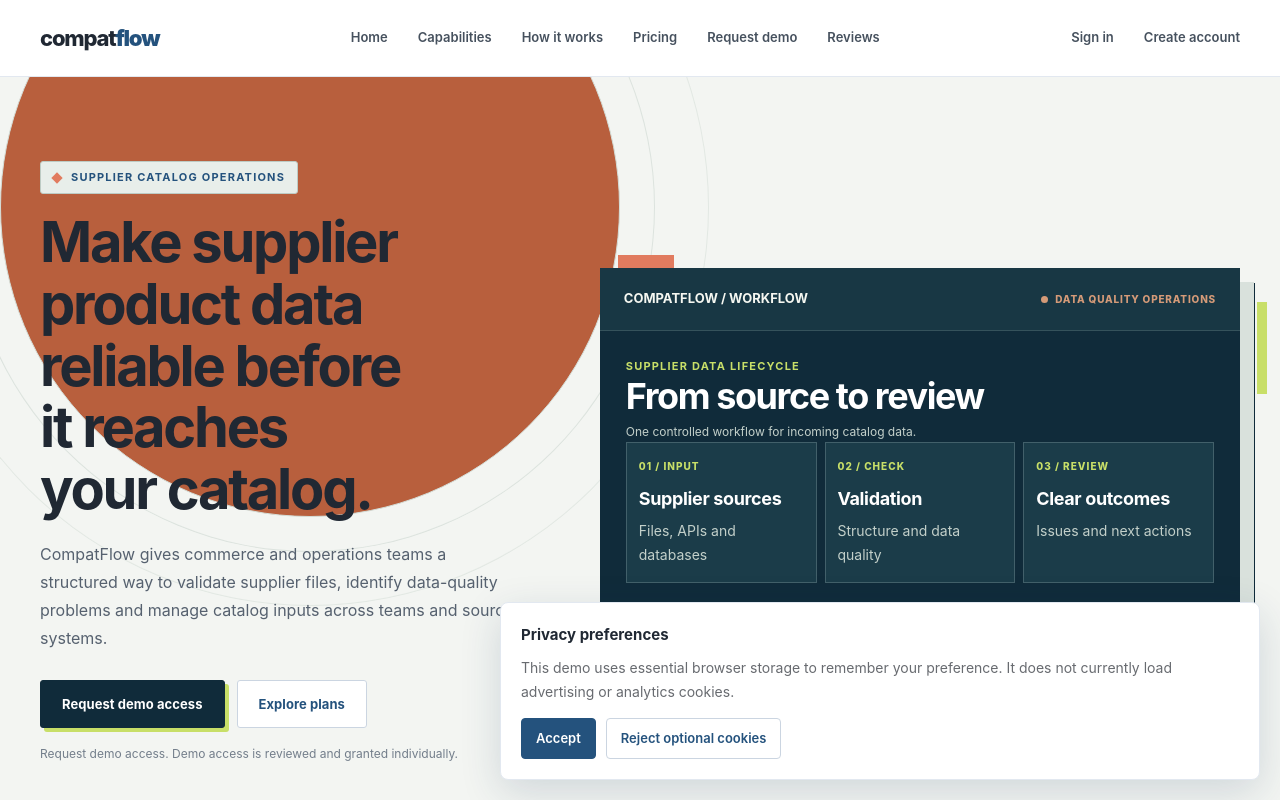
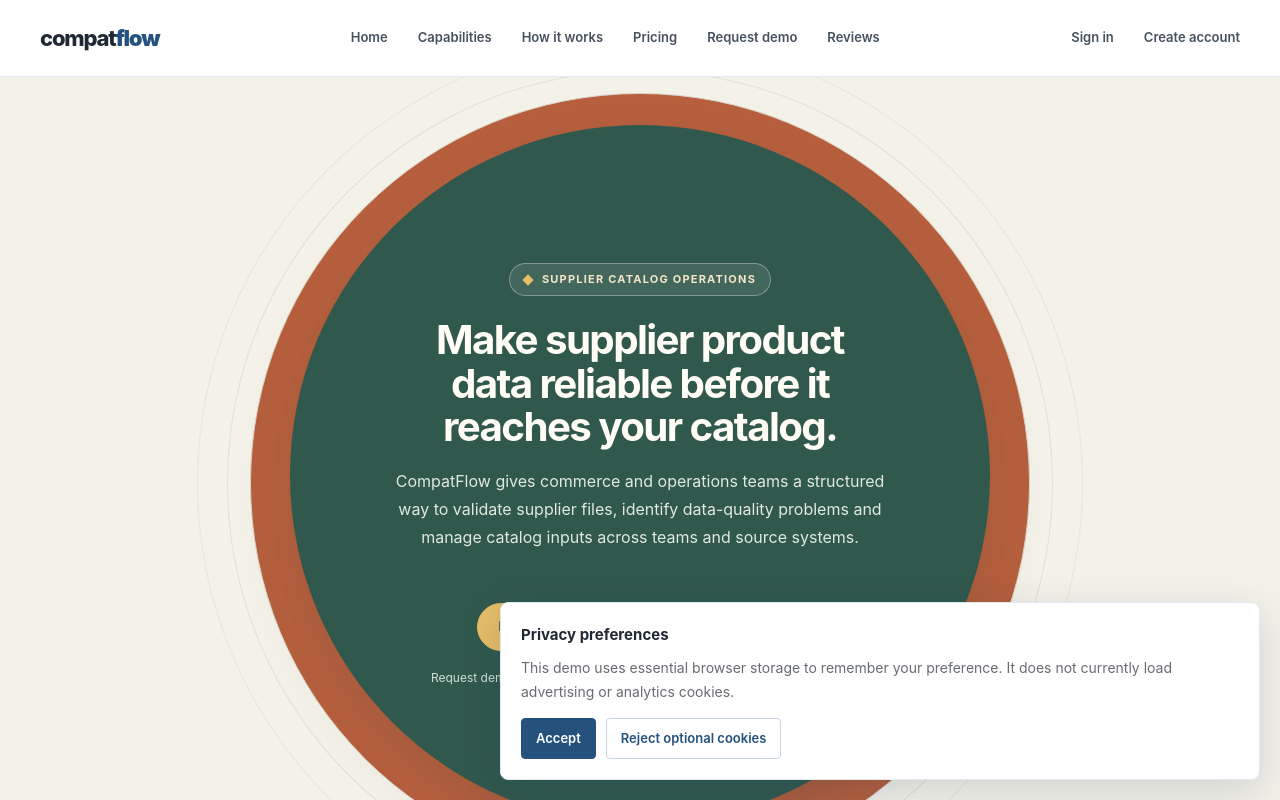
Before and after one commit to Revanth6699/compat-flow, a Next.js app in the folder frontend/: page / in a window 1280 px wide. Shown: the top 800 px of the page. Built offline with nearby package versions, Linux system fonts and the light colour scheme; no server answers.

Commit message:
Refine CompatFlow homepage hero composition

```diff
--- a/frontend/app/globals.css
+++ b/frontend/app/globals.css
@@ -1604,3 +1604,165 @@ button:disabled, .button:disabled {
 @media(prefers-reduced-motion:reduce){
   .home-page *,.home-page *:before,.home-page *:after{animation:none!important;transition:none!important}
 }
+
+
+/* Homepage direction v2 — single focal circle, no decorative product mockup. */
+.home-page{
+  --cf-circle:#31584d;
+  --cf-circle-deep:#25483f;
+  --cf-paper:#f4f1e8;
+  --cf-ink:#20342f;
+  --cf-accent:#e6bd68;
+  --cf-muted:#dce5dc;
+  background:var(--cf-paper);
+  color:var(--cf-ink);
+}
+.home-page .home-hero{
+  min-height:calc(100vh - 82px);
+  display:flex;
+  align-items:center;
+  justify-content:center;
+  padding:48px 24px 64px;
+  overflow:hidden;
+  background:var(--cf-paper);
+}
+.home-page .home-hero:before{
+  content:"";
+  position:absolute;
+  z-index:0;
+  inset:50% auto auto 50%;
+  width:min(780px,76vw);
+  aspect-ratio:1;
+  height:auto;
+  transform:translate(-50%,-50%);
+  border:1px solid #d8d4c8;
+  border-radius:50%;
+  box-shadow:0 0 0 22px var(--cf-paper),0 0 0 23px #e2ded3,0 0 0 52px var(--cf-paper),0 0 0 53px #e8e4d9;
+}
+.home-page .home-hero:after{display:none}
+.home-page .home-hero-grid{
+  position:relative;
+  z-index:1;
+  display:flex;
+  justify-content:center;
+  width:100%;
+}
+.home-page .home-hero-copy{
+  box-sizing:border-box;
+  width:min(700px,68vw);
+  min-height:700px;
+  aspect-ratio:1;
+  max-width:none;
+  padding:clamp(54px,6vw,92px);
+  display:flex;
+  flex-direction:column;
+  align-items:center;
+  justify-content:center;
+  text-align:center;
+  border-radius:50%;
+  background:var(--cf-circle);
+  color:#fffdf5;
+  box-shadow:0 24px 60px rgba(37,72,63,.14);
+  animation:cf-enter .65s ease-out both;
+}
+.home-page .home-hero-copy .eyebrow{
+  margin:0 auto 22px;
+  padding:8px 14px;
+  border:1px solid rgba(255,255,255,.32);
+  border-radius:999px;
+  background:rgba(255,255,255,.09);
+  color:#f5e6c7;
+}
+.home-page .home-hero-copy .eyebrow:before{background:var(--cf-accent)}
+.home-page .home-hero-copy h1{
+  max-width:560px;
+  margin:0 auto 18px;
+  color:#fffdf5;
+  font-size:clamp(2.25rem,3.15vw,3.35rem);
+  line-height:1.08;
+  text-align:center;
+  text-wrap:balance;
+}
+.home-page .home-hero-description{
+  max-width:500px;
+  margin:0 auto 24px;
+  color:#e1e9e0;
+  text-align:center;
+}
+.home-page .home-hero-actions{justify-content:center;gap:12px}
+.home-page .home-hero-actions .button{
+  border-radius:999px;
+  background:var(--cf-accent);
+  border-color:var(--cf-accent);
+  color:#263b32;
+  box-shadow:none;
+}
+.home-page .home-hero-actions .button:hover{
+  background:#f0cf86;
+  border-color:#f0cf86;
+  box-shadow:0 8px 20px rgba(0,0,0,.16);
+  transform:translateY(-2px);
+}
+.home-page .home-hero-actions .button-secondary{
+  color:#fffdf5;
+  border-color:rgba(255,255,255,.5);
+  background:transparent;
+}
+.home-page .home-hero-actions .button-secondary:hover{
+  color:#fffdf5;
+  border-color:#fffdf5;
+  background:rgba(255,255,255,.1);
+  box-shadow:none;
+}
+.home-page .home-hero-note{
+  max-width:430px;
+  margin:18px auto 0;
+  color:#d3dfd5;
+  text-align:center;
+}
+/* The right-side workflow mockup is intentionally removed from the hero. */
+.home-page .home-visual{display:none!important}
+.home-page .home-proof-strip{
+  background:#e6e0d2;
+  border:0;
+  justify-content:center;
+  gap:24px 48px;
+  padding:24px;
+}
+.home-page .home-proof-strip:before{display:none}
+.home-page .home-proof-strip span{color:#40584d}
+.home-page #capabilities{background:#fbfaf6}
+.home-page #capabilities .home-section-heading{border-color:var(--cf-accent)}
+.home-page #capabilities .home-capability-card:before{border-color:#a8b9a8}
+.home-page .home-capability-card:hover:before{background:var(--cf-accent);border-color:var(--cf-accent)}
+.home-page #workflow{background:#29483f!important}
+.home-page #workflow .home-step{background:#31564a;border-color:#557568;border-top-color:var(--cf-accent)}
+.home-page #workflow .home-step:hover{background:#3a6254;border-top-color:#f0cf86}
+.home-page #workflow .home-card-number{color:#f0cf86}
+.home-page .home-demo-cta{background:#e9e3d7;border-color:#d6cdbd}
+.home-page .home-demo-cta:after{background:var(--cf-accent)}
+.home-page .home-demo-cta .home-cta-button{background:var(--cf-circle);border-color:var(--cf-circle);color:#fff}
+.home-page .home-demo-cta .home-cta-button:hover{background:var(--cf-circle-deep);border-color:var(--cf-circle-deep)}
+.home-page .home-final-cta{background:#d9e2d6}
+.home-page .home-final-cta .button:first-child{background:var(--cf-circle);border-color:var(--cf-circle);color:#fff}
+.home-page .home-final-cta .button:first-child:hover{background:var(--cf-circle-deep);border-color:var(--cf-circle-deep)}
+.home-page .site-footer{background:#203b34}
+@media(max-width:900px){
+  .home-page .home-hero{min-height:auto;padding:56px 20px 68px}
+  .home-page .home-hero:before{width:min(760px,94vw)}
+  .home-page .home-hero-copy{width:min(680px,88vw);min-height:0;aspect-ratio:1;padding:clamp(44px,8vw,76px)}
+  .home-page .home-hero-copy h1{font-size:clamp(2rem,5vw,3rem)}
+}
+@media(max-width:620px){
+  .home-page .home-hero{padding:42px 14px 54px}
+  .home-page .home-hero:before{width:96vw;box-shadow:0 0 0 12px var(--cf-paper),0 0 0 13px #e2ded3}
+  .home-page .home-hero-copy{width:94vw;aspect-ratio:auto;min-height:570px;padding:54px 30px;border-radius:48%}
+  .home-page .home-hero-copy h1{font-size:clamp(1.9rem,7vw,2.5rem)}
+  .home-page .home-hero-description{font-size: .94rem}
+  .home-page .home-hero-actions{flex-wrap:wrap}
+  .home-page .home-proof-strip{gap:12px 22px}
+}
+@media(max-width:390px){
+  .home-page .home-hero-copy{min-height:600px;padding:48px 24px}
+  .home-page .home-hero-actions .button{width:100%}
+}
```
